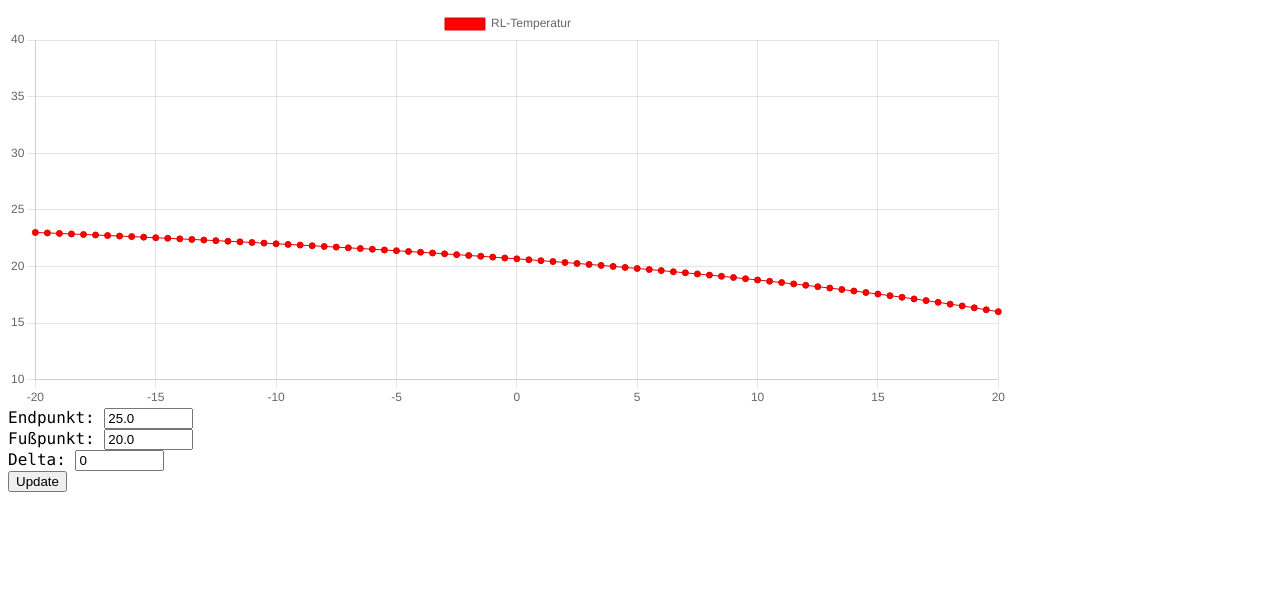
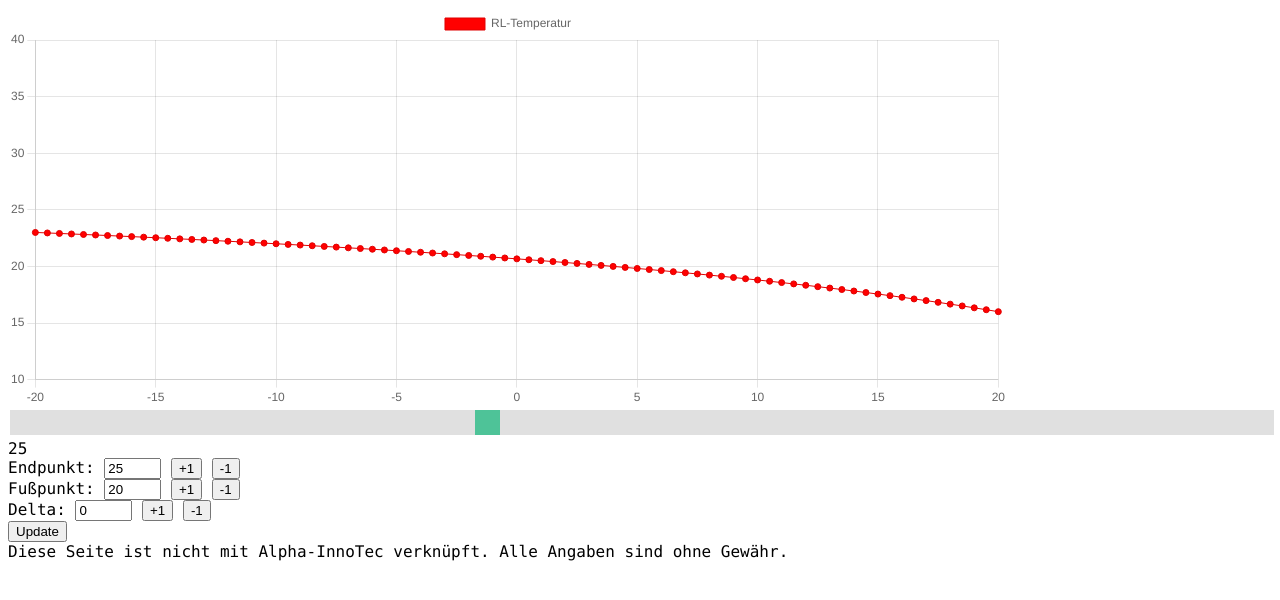
Before and after one commit to mnemo70/luxtronik-wpchart, a website: page index.html in a window 1280 px wide. Drawn offline with nearby package versions, Linux system fonts and the light colour scheme.

Commit message:
Added +/- buttons for heatcurve adjustments. Added visual slider for testing.

```diff
--- a/index.html
+++ b/index.html
@@ -8,6 +8,48 @@
 body {
     font-family: "Consolas"
 }
+
+/*
+Slider from: https://www.w3schools.com/howto/howto_js_rangeslider.asp
+*/
+.slidecontainer {
+  width: 100%; /* Width of the outside container */
+}
+
+/* The slider itself */
+.slider {
+  -webkit-appearance: none;  /* Override default CSS styles */
+  appearance: none;
+  width: 100%; /* Full-width */
+  height: 25px; /* Specified height */
+  background: #d3d3d3; /* Grey background */
+  outline: none; /* Remove outline */
+  opacity: 0.7; /* Set transparency (for mouse-over effects on hover) */
+  -webkit-transition: .2s; /* 0.2 seconds transition on hover */
+  transition: opacity .2s;
+}
+
+/* Mouse-over effects */
+.slider:hover {
+  opacity: 1; /* Fully shown on mouse-over */
+}
+
+/* The slider handle (use -webkit- (Chrome, Opera, Safari, Edge) and -moz- (Firefox) to override default look) */
+.slider::-webkit-slider-thumb {
+  -webkit-appearance: none; /* Override default look */
+  appearance: none;
+  width: 25px; /* Set a specific slider handle width */
+  height: 25px; /* Slider handle height */
+  background: #04AA6D; /* Green background */
+  cursor: pointer; /* Cursor on hover */
+}
+
+.slider::-moz-range-thumb {
+  width: 25px; /* Set a specific slider handle width */
+  height: 25px; /* Slider handle height */
+  background: #04AA6D; /* Green background */
+  cursor: pointer; /* Cursor on hover */
+}
 </style>
 </head>
 
@@ -16,11 +58,23 @@
         <canvas id="myChart" width="1000" height="400"></canvas>
     </div>
     <div>
-        <div><label for="heatingEnd">Endpunkt: </label><input id="heatingEnd" type="text" size="8" maxlength="4" value="25.0"></div>
-        <div><label for="heatingFoot">Fußpunkt: </label><input id="heatingFoot" type="text" size="8" maxlength="4" value="20.0"></div>
-        <div><label for="heatingDelta">Delta: </label><input id="heatingDelta" type="text" size="8" maxlength="4" value="0"></div>
+        <div class="slidecontainer">
+            <input type="range" id="myRange" min="10" max="50" value="25" class="slider">
+        </div>
+        <div id="demo"></div>
+        <div><label for="heatingEnd">Endpunkt: </label><input id="heatingEnd" type="text" size="4" maxlength="4" value="25">
+        <button onclick="addValue('heatingEnd',0.5)">+1</button> <button onclick="addValue('heatingEnd',-0.5)">-1</button></div>
+
+        <div><label for="heatingFoot">Fußpunkt: </label><input id="heatingFoot" type="text" size="4" maxlength="4" value="20">
+        <button onclick="addValue('heatingFoot',0.5)">+1</button> <button onclick="addValue('heatingFoot',-0.5)">-1</button></div>
+
+        <div><label for="heatingDelta">Delta: </label><input id="heatingDelta" type="text" size="4" maxlength="4" value="0">
+        <button onclick="addValue('heatingDelta',0.5)">+1</button> <button onclick="addValue('heatingDelta',-0.5)">-1</button></div>
+
         <button onclick="updateGraph()">Update</button>
     </div>
+    <div>Diese Seite ist nicht mit Alpha-InnoTec verknüpft. Alle Angaben sind ohne Gewähr.</div>
+
 <script>
 function updateGraph() {
     const heatingEnd = parseFloat(document.getElementById("heatingEnd").value.trim());
@@ -34,8 +88,30 @@ function updateGraph() {
     else
         window.alert("Ungültige Wertangaben! Bitte ändern.")
 }
+/**
+ * Add (or subtract) a value from an input element's value.
+ */
+function addValue(id, val) {
+    const el = document.getElementById(id);
+    if(el !== null) {
+        const v = parseFloat(el.value);
+        if(v !== 'NaN') {
+            el.value = v + val;
+            updateGraph();
+        }
+    }
+}
 
     updateGraph();
+
+var slider = document.getElementById("myRange");
+var output = document.getElementById("demo");
+output.innerHTML = slider.value; // Display the default slider value
+
+// Update the current slider value (each time you drag the slider handle)
+slider.oninput = function() {
+  output.innerHTML = this.value;
+}
 </script>
 </body>
 </html>
```
Also changed, not shown: 1 other file. Lines whose indentation alone changed are shown as unchanged.
